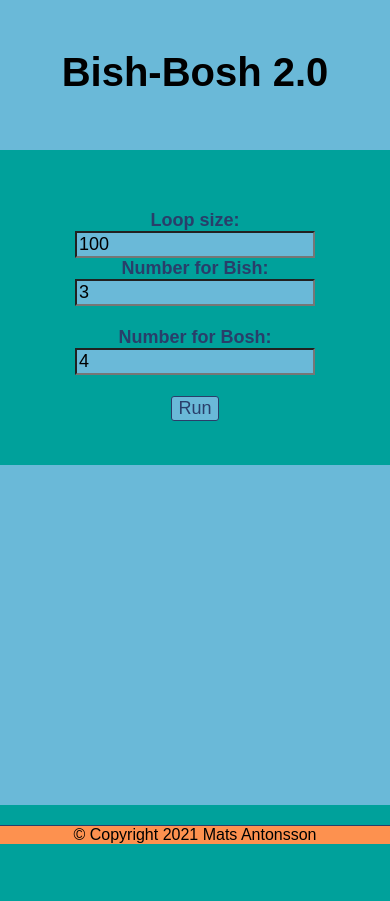
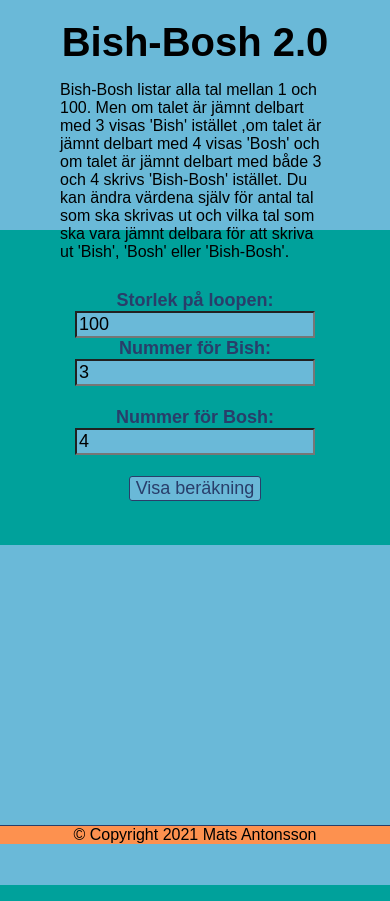
Before and after one commit to matsanton/Bish-Bosh, a plain HTML site: page index.html in a window 390 px wide. Before the commit the page ends 844 px from the top, so only its background shows below. Drawn offline with Linux system fonts and the light colour scheme.

Commit message:
Add infotext and changed to swedish

```diff
--- a/index.html
+++ b/index.html
@@ -1,5 +1,5 @@
 <!DOCTYPE html>
-<html lang="en">
+<html lang="sv-SE">
 
 <head>
    <meta charset="UTF-8">
@@ -13,20 +13,28 @@
 <body>
    <header>
       <h1>Bish-Bosh 2.0</h1>
+      <p>Bish-Bosh listar alla tal mellan 1 och 100. Men om talet är jämnt delbart med 3 visas 'Bish' istället
+         ,om talet är jämnt delbart med 4 visas 'Bosh' och om talet är jämnt delbart med både 3 och 4 skrivs 'Bish-Bosh'
+         istället.
+         Du kan ändra värdena själv för antal tal som ska skrivas ut och vilka tal som ska vara jämnt delbara för att
+         skriva ut 'Bish', 'Bosh'
+         eller 'Bish-Bosh'.
+      </p>
    </header>
 
    <div class="container">
+
       <div id="input">
-         <label for="loop-size">Loop size:</label><br>
+         <label for="loop-size">Storlek på loopen:</label><br>
          <input type="text" id="loop-size" value="100"><br>
 
-         <label for="bish-num">Number for Bish:</label><br>
+         <label for="bish-num">Nummer för Bish:</label><br>
          <input type="text" id="bish-num" value="3"><br><br>
 
-         <label for="bosh-num">Number for Bosh:</label><br>
+         <label for="bosh-num">Nummer för Bosh:</label><br>
          <input type="text" id="bosh-num" value="4"><br><br>
 
-         <button type="button">Run</button>
+         <button type="button">Visa beräkning</button>
       </div>
    </div>
 
--- a/styles/style.css
+++ b/styles/style.css
@@ -7,16 +7,37 @@ body {
 }
 
 header {
-   height: 100px;
+   height: 130px;
    background-color: #6ab9d8;
-   text-align: center;
-   padding-top: 50px;
+   padding-top: 20px;
 }
 
 header h1 {
+   text-align: center;
    font-size: 40px;
    font-weight: bold;
    margin: 0;
+}
+
+header p {
+   padding: 0px 60px;;
+}
+
+@media only screen and (max-width: 1000px) {
+   header {
+      height: 160px;
+      background-color: #6ab9d8;
+      padding-top: 20px;
+   }
+}
+
+
+@media only screen and (max-width: 800px) {
+   header {
+      height: 210px;
+      background-color: #6ab9d8;
+      padding-top: 20px;
+   }
 }
 
 footer {
```
